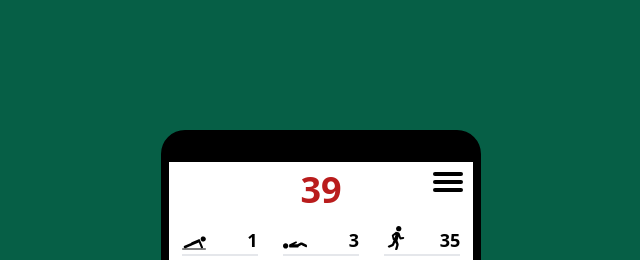
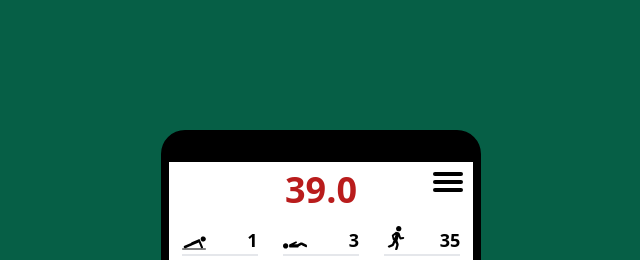
Before and after one commit to andrewniemann14/pt-sliders, a React (Create React App) app: page / in a window 1280 px wide. Shown: the top 260 px of the page, without its empty margins (319-959 px from the left). Built offline with nearby package versions, Linux system fonts and the light colour scheme.

Commit message:
housekeeping

```diff
--- a/src/components/Bracketeer.tsx
+++ b/src/components/Bracketeer.tsx
@@ -16,11 +16,11 @@ export default function Bracketeer() {
 
   return (
     <div className="flex justify-center mt-4 space-x-1">
-      <select name="" id="" value={'male'} onChange={e => setSex(e.target.value)}>
+      <select name="" id="" defaultValue={'male'} onChange={e => setSex(e.target.value)}>
         <option value="male">Male</option>
         <option value="female">Female</option>
       </select>
-      <select name="" id="" value={'30-34'} onChange={e => setAge(e.target.value)}>
+      <select name="" id="" defaultValue={'30-34'} onChange={e => setAge(e.target.value)}>
         <option value="17-24">17-24</option>
         <option value="25-29">25-29</option>
         <option value="30-34">30-34</option>
--- a/src/components/ContextWrapper.tsx
+++ b/src/components/ContextWrapper.tsx
@@ -39,8 +39,6 @@ export default function ContextWrapper(props) {
     setData(require(`../data/${bracket}.json`));
   }, [bracket])
 
-  console.log(data);
-
   return (
     <BracketContext.Provider value={[bracket, setBracket]}>
       <DataContext.Provider value={[data, setData]}>
--- a/src/components/OverallScore.tsx
+++ b/src/components/OverallScore.tsx
@@ -15,7 +15,7 @@ export default function OverallScore({score}: Props) {
   return (
     <div className="flex justify-center items-center py-2">
       {score >= 90 && <Star />}
-      <h1 className={'font-bold text-center mx-4 text-4xl ' + color}>{score}</h1>
+      <h1 className={'font-bold text-center mx-4 text-4xl ' + color}>{score.toPrecision(3)}</h1>
       {score >= 90 && <Star />}
 
     </div>
```
